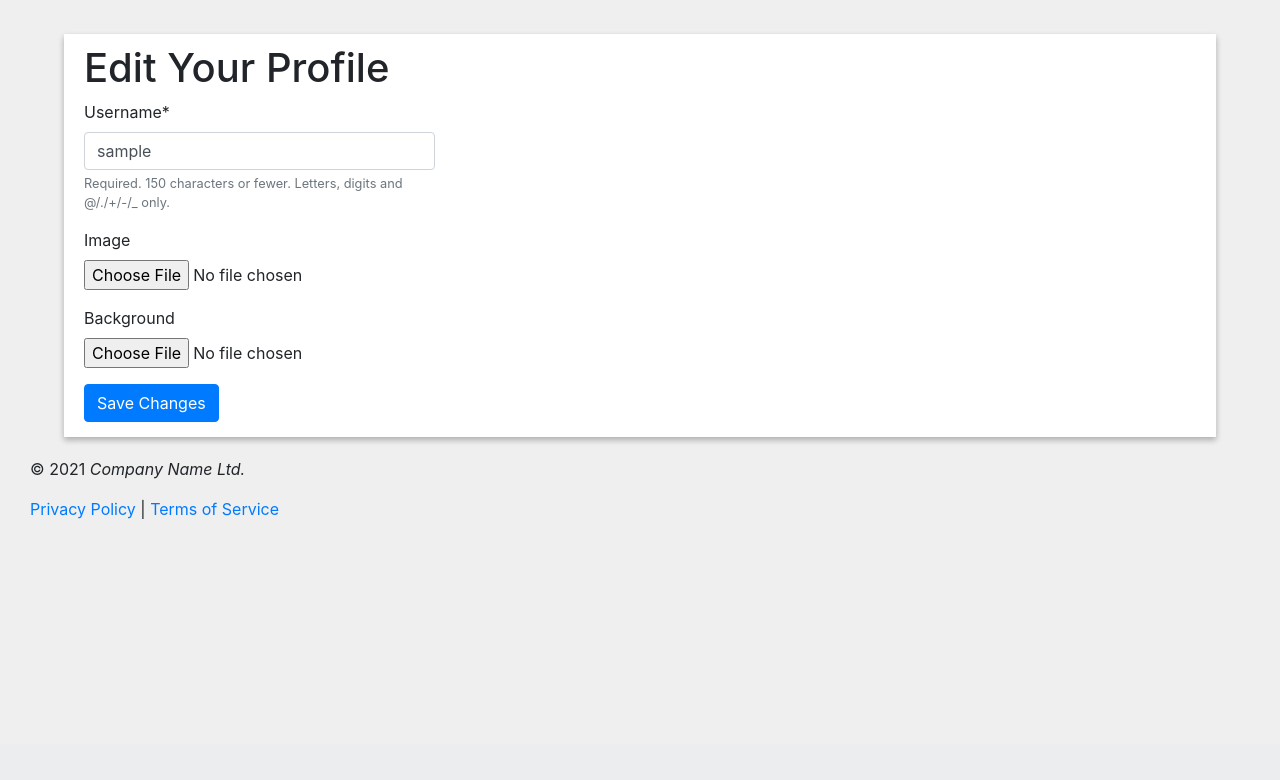
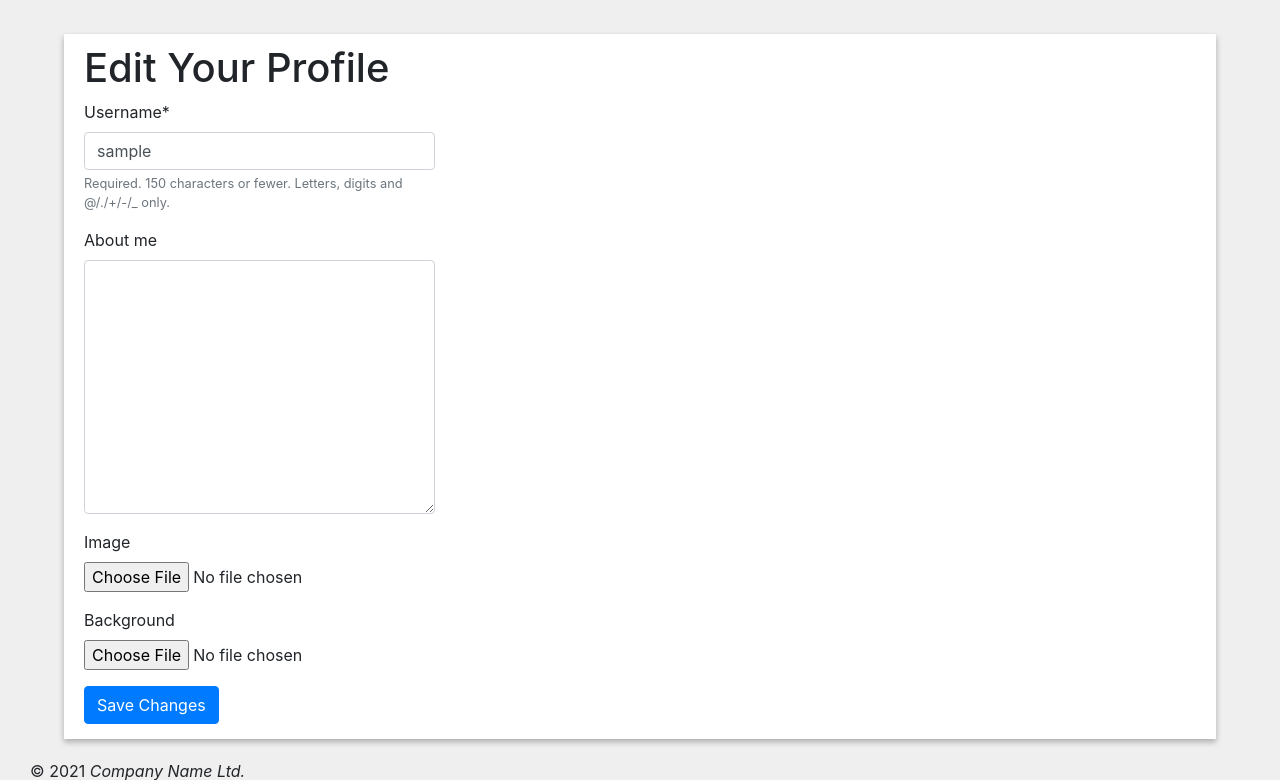
Before and after one commit to PsychedelicMonkey/djangoblog, a Django app: a page that uses main/templates/main/base.html in a window 1280 px wide. Shown: the part 56-836 px from the top of the page. Before the commit the page ends 575 px from the top, so only its background shows below. Run offline with Django 3.2, Linux system fonts and the light colour scheme; the visitor is signed in with stand-in values (Sample User, id 1); some libraries are stand-ins or nearby versions.

Commit message:
About me

```diff
--- a/user/forms.py
+++ b/user/forms.py
@@ -18,4 +18,4 @@ class EditUserForm(forms.ModelForm):
 class EditProfileForm(forms.ModelForm):
     class Meta:
         model = Profile
-        fields = ['image', 'background']
+        fields = ['about_me', 'image', 'background']
--- a/user/models.py
+++ b/user/models.py
@@ -6,6 +6,7 @@ class Profile(models.Model):
     user = models.OneToOneField(User, on_delete=models.CASCADE)
     image = models.ImageField(null=True, blank=True)
     background = models.ImageField(null=True, blank=True)
+    about_me = models.TextField(max_length=500, null=True, blank=True)
 
     def __str__(self):
         return self.user.username
--- a/user/templates/user/profile.html
+++ b/user/templates/user/profile.html
@@ -12,6 +12,8 @@
             <p><strong>Joined:</strong> {{ user.date_joined|date:"F d, Y" }}</p>
         </div>
         <div class="profile-right col-lg-8">
+            {% if user.profile.about_me %}{{ user.profile.about_me|linebreaks }}{% endif %}
+
             {% if request.user == user %}
             <a href="{% url 'edit-profile' request.user.username %}">Edit Your Profile</a>
             {% endif %}
```
Also changed, not shown: user/migrations/0003_profile_about_me.py (added).
